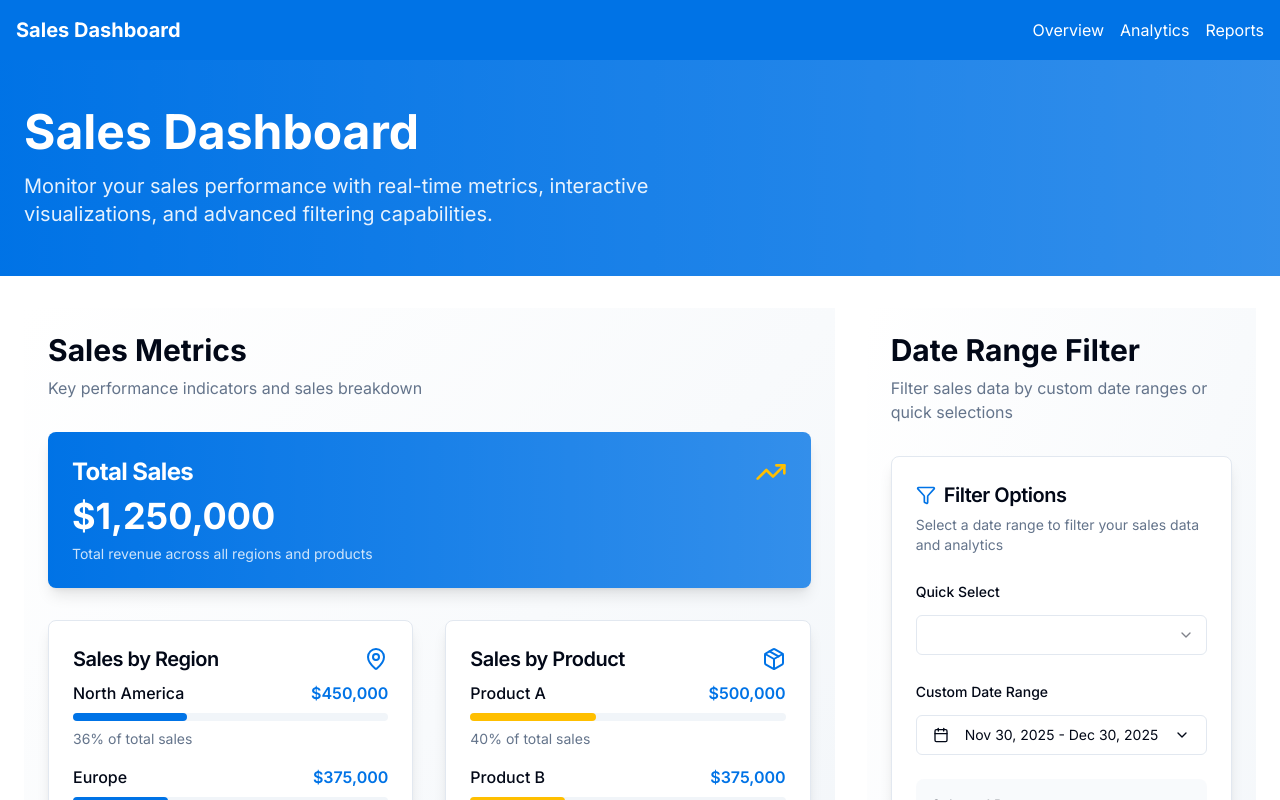
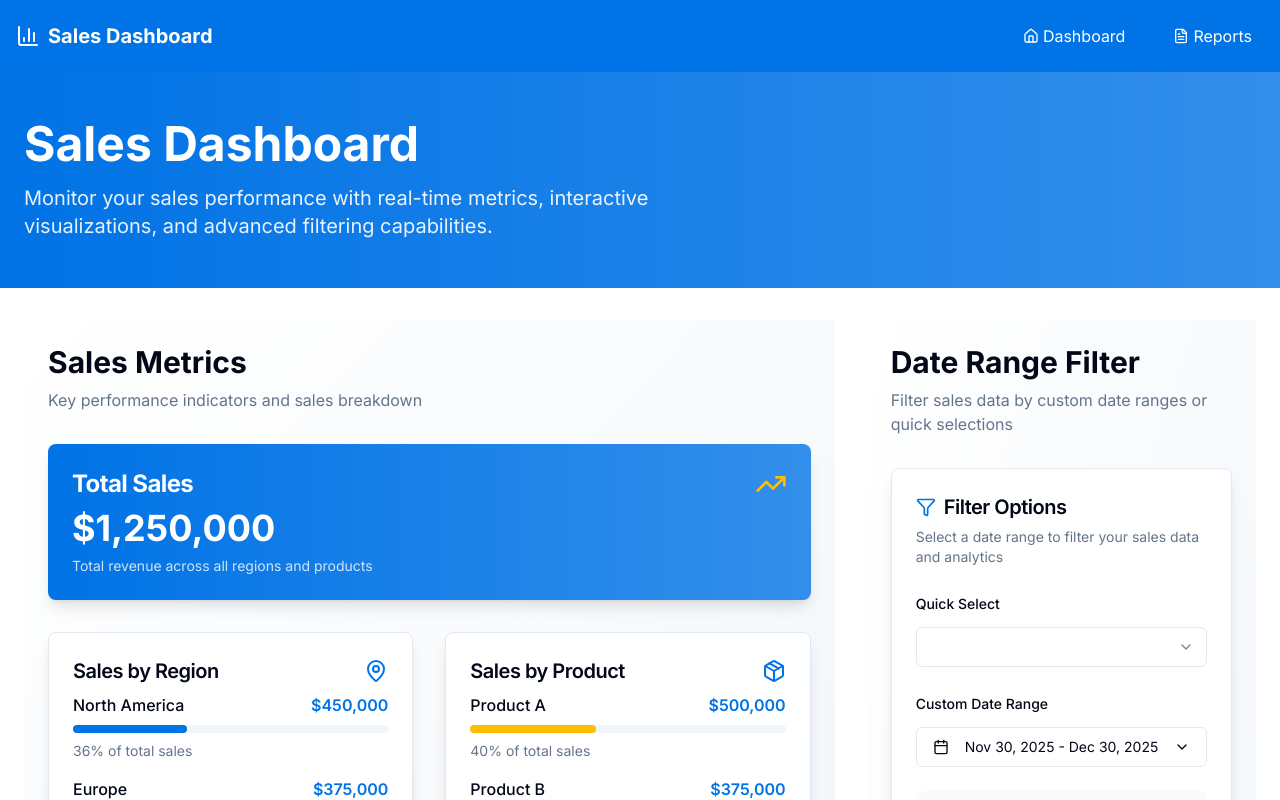
Before and after one commit to synteraai2025-collab/o-mohamed-mmb-cdscdew, a Next.js app: page / in a window 1280 px wide. Shown: the top 800 px of the page. Built offline with nearby package versions, Linux system fonts and the light colour scheme.

Commit message:
Apply patch [skip ci]

```diff
--- a/src/app/layout.tsx
+++ b/src/app/layout.tsx
@@ -1,5 +1,7 @@
 import type { Metadata } from "next";
 import { Inter } from "next/font/google";
+import Link from "next/link";
+import { BarChart3, FileText, Home } from "lucide-react";
 import "./globals.css";
 
 const inter = Inter({ subsets: ["latin"] });
@@ -17,17 +19,33 @@ export default function RootLayout({
   return (
     <html lang="en">
       <body className={`${inter.className} antialiased`}>
-        <nav className="bg-primary text-primary-foreground p-4">
+        <nav className="bg-primary text-primary-foreground p-4 shadow-lg">
           <div className="container mx-auto flex justify-between items-center">
-            <h1 className="text-xl font-bold">Sales Dashboard</h1>
-            <div className="flex space-x-4">
-              <a href="#" className="hover:text-accent transition-colors">Overview</a>
-              <a href="#" className="hover:text-accent transition-colors">Analytics</a>
-              <a href="#" className="hover:text-accent transition-colors">Reports</a>
+            <Link href="/" className="flex items-center space-x-2 hover:opacity-80 transition-opacity">
+              <BarChart3 className="h-6 w-6" />
+              <h1 className="text-xl font-bold">Sales Dashboard</h1>
+            </Link>
+            <div className="flex space-x-6">
+              <Link
+                href="/"
+                className="flex items-center space-x-1 hover:text-accent transition-colors duration-200 px-3 py-2 rounded-md hover:bg-primary/90"
+              >
+                <Home className="h-4 w-4" />
+                <span>Dashboard</span>
+              </Link>
+              <Link
+                href="/reports"
+                className="flex items-center space-x-1 hover:text-accent transition-colors duration-200 px-3 py-2 rounded-md hover:bg-primary/90"
+              >
+                <FileText className="h-4 w-4" />
+                <span>Reports</span>
+              </Link>
             </div>
           </div>
         </nav>
-        {children}
+        <main className="min-h-screen">
+          {children}
+        </main>
       </body>
     </html>
   );
```
